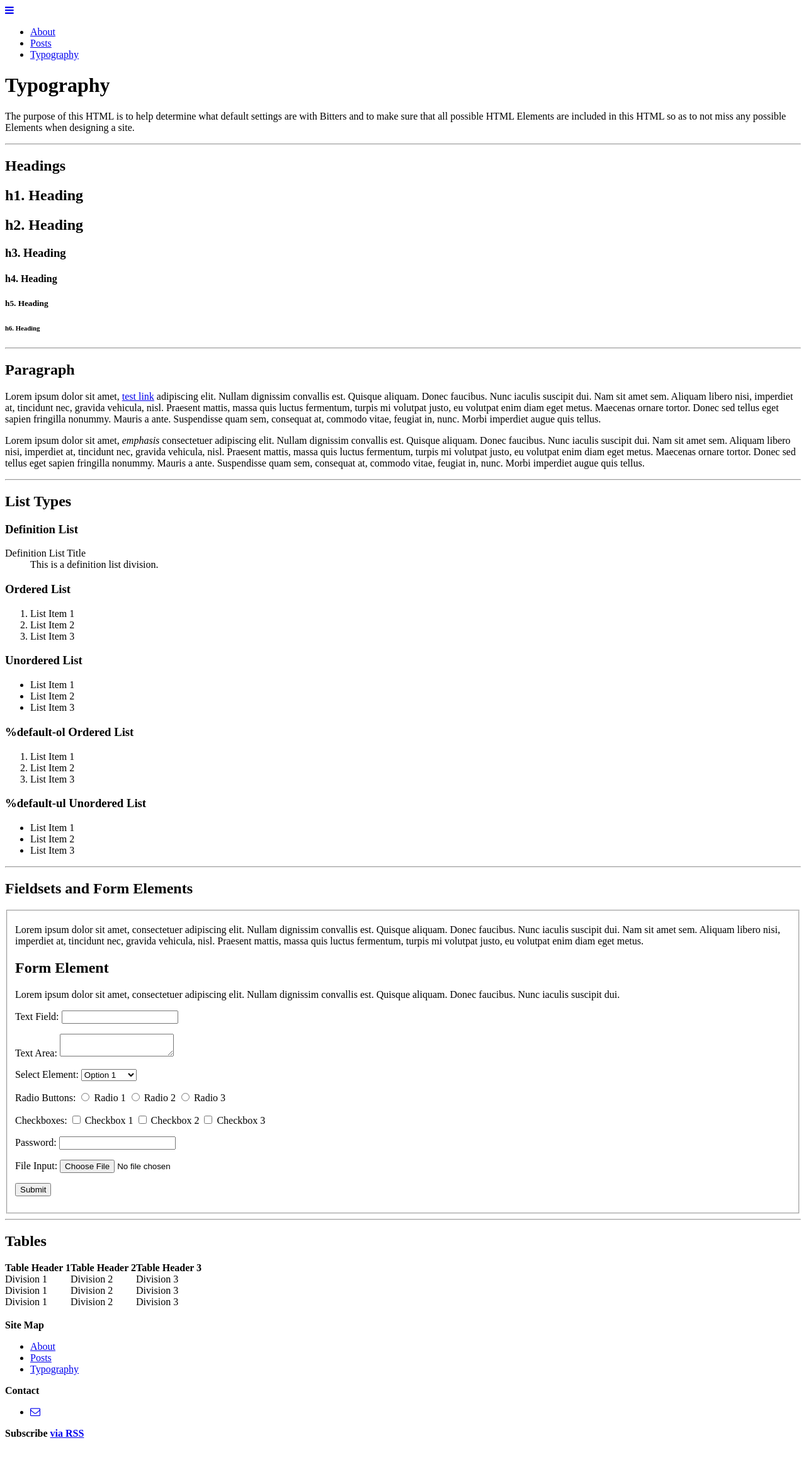
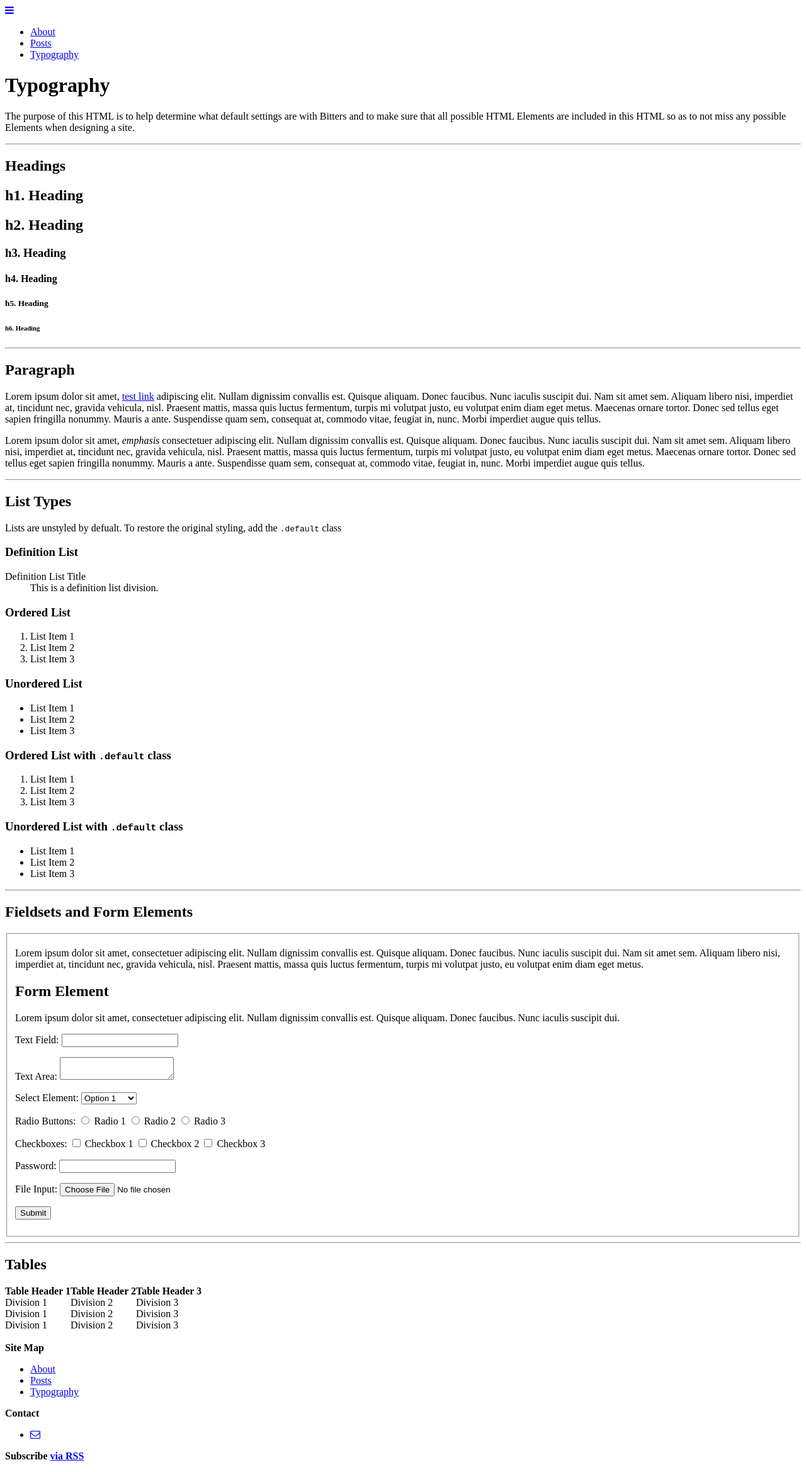
Before and after one commit to bencentra/centrarium, a Jekyll site: the page built from typography.html, in a window 1280 px wide. Shown: the whole page at 63% size. Built offline with Jekyll 4.4.1, drawn with Linux system fonts in a browser that asks for light colours; nearby versions of some CDN libraries; a style sheet for code colours, icons or effects is not loaded; before the commit the page ends 2302 px from its top, so only the background shows below that.

Commit message:
adding list style classes, updating header spacing

```diff
--- a/_layouts/post.html
+++ b/_layouts/post.html
@@ -5,7 +5,7 @@
 
 <div class="post-header-container {% if page.cover %}has-cover{% endif %}" {% if page.cover %}style="background-image: url({{ page.cover | prepend: site.baseurl }});"{% endif %}>
 	<div class="scrim {% if page.cover %}has-cover{% endif %}">
-		<header class="site-header">
+		<header class="post-header">
 		  <h1 class="title">{{ page.title }}</h1>
 		  <p class="info">by <strong>{{ page.author }}</strong></p>
 		</header>
--- a/typography.html
+++ b/typography.html
@@ -29,6 +29,8 @@
 
 <h1 id="list_types">List Types</h1>
 
+<p>Lists are unstyled by defualt. To restore the original styling, add the <code>.default</code> class</p>
+
 <h3>Definition List</h3>
 <dl>
   <dt>Definition List Title</dt>
@@ -49,14 +51,14 @@
   <li>List Item 3</li>
 </ul>
 
-<h3>%default-ol Ordered List</h3>
+<h3>Ordered List with <code>.default</code> class</h3>
 <ol class="default">
   <li>List Item 1</li>
   <li>List Item 2</li>
   <li>List Item 3</li>
 </ol>
 
-<h3>%default-ul Unordered List</h3>
+<h3>Unordered List with <code>.default</code> class</h3>
 <ul class="default">
   <li>List Item 1</li>
   <li>List Item 2</li>
```
Also changed, not shown: _sass/_layout.scss (+9 -1 lines).
